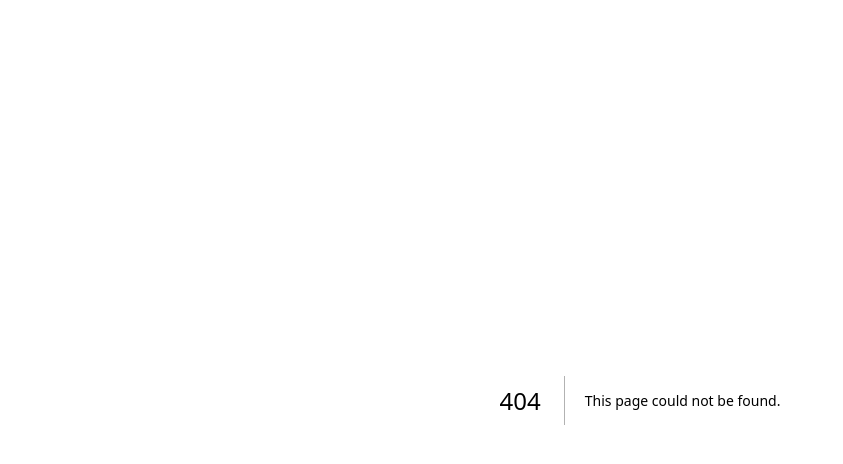
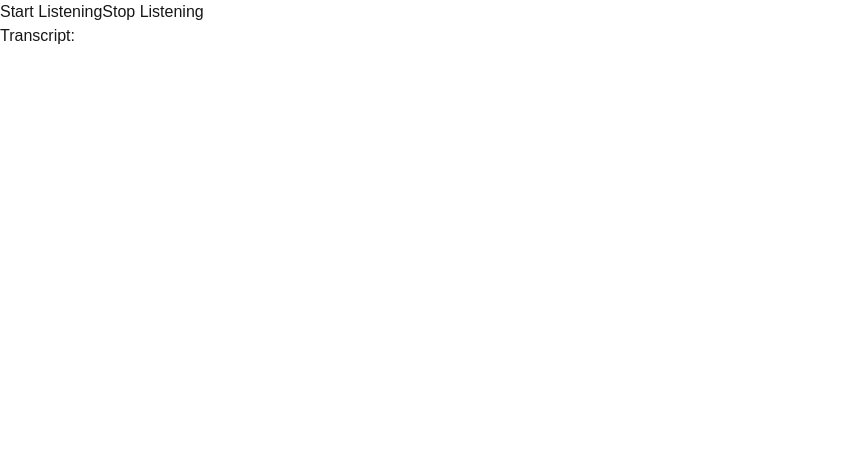
Before and after one commit to suyashrooongta/web-speech, a Next.js app: page /speechrecog in a window 1280 px wide. Before the commit this address had no page. Shown: the top 464 px of the page, without its empty margins (0-843 px from the left). Built offline with nearby package versions, Linux system fonts and the light colour scheme.

Commit message:
Fix prompt and allow specifying context

```diff
--- a/package.json
+++ b/package.json
@@ -13,6 +13,7 @@
   "dependencies": {
     "@langchain/core": "^0.3.55",
     "@langchain/langgraph": "^0.2.69",
+    "@types/dom-speech-recognition": "^0.0.6",
     "axios": "^1.9.0",
     "next": "15.3.1",
     "node-fetch": "^3.3.2",
--- a/pages/api/fixtranscription.ts
+++ b/pages/api/fixtranscription.ts
@@ -12,7 +12,7 @@ export interface KrutrimChatMessage {
 interface KrutrimChatCompletionRequest {
   model: string; // Specify the Krutrim model you want to use
   messages: KrutrimChatMessage[];
-  // Add other parameters as needed based on Krutrim's API (e.g., temperature, max_tokens)
+  temperature?: number; // Optional parameter, adjust as needed
 }
 
 interface KrutrimChatChoice {
@@ -35,6 +35,7 @@ export async function callKrutrimChatCompletions(
   const body: KrutrimChatCompletionRequest = {
     model: modelName,
     messages: messages,
+    temperature: 0.0,
   };
 
   const requestOptions: RequestInit = {
@@ -77,17 +78,36 @@ export default async function handler(
   req: NextApiRequest,
   res: NextApiResponse<Data>
 ) {
+  if (req.method !== "POST") {
+    res.setHeader("Allow", "POST");
+    res.status(405).json({ response: "Method Not Allowed" });
+    return;
+  }
+
+  const { transcript, context } = req.body as {
+    transcript?: string;
+    context?: string;
+  };
+
+  if (typeof transcript !== "string") {
+    res.status(400).json({ response: "Missing or invalid transcript" });
+    return;
+  }
+
   const conversation: KrutrimChatMessage[] = [
     {
       role: "system",
       content:
-        "You are a helpful assistant. The user input will be some transcribed text with potential errors. Please correct the text and return only that, nothing else. Do not improve the text in any other way.",
+        "You are a helpful assistant. The user input will be some transcribed text with potential errors." +
+        (context ? ` Context of the user input: ${context}` : "") +
+        "Please correct the text. You can add punctuation. Do not improve the text in any other way - do not add extra words, do not change the order of words.  Return only the corrected text and not any other text.",
     },
     {
       role: "user",
-      content: req.query.transcript as string,
+      content: transcript,
     },
   ];
+  console.log("Conversation:", conversation); // Log the conversation for debugging
   const modelToUse = "Llama-4-Scout-17B-16E-Instruct";
   const response = await callKrutrimChatCompletions(conversation, modelToUse);
   res.status(200).json({ response: response || "No response" });
--- a/pages/index.tsx
+++ b/pages/index.tsx
@@ -1,23 +1,13 @@
 import React, { useState, useRef } from "react";
 import axios from "axios";
-
-// Declare the SpeechRecognition interface
-declare global {
-  interface Window {
-    SpeechRecognition: any;
-    webkitSpeechRecognition: any;
-  }
-}
-
-// Declare SpeechRecognition
-declare var SpeechRecognition: any;
 
 export default function Home() {
   const [transcript, setTranscript] = useState("");
   const [isListening, setIsListening] = useState(false);
   const [fixedTranscript, setFixedTranscript] = useState("");
-  const recognitionRef = useRef<typeof SpeechRecognition | null>(null);
+  const [context, setContext] = useState("");
   const isListeningRef = useRef(false); // Ref to track listening state
+  const recognitionRef = useRef<SpeechRecognition | null>(null); // Ref for SpeechRecognition instance
 
   const startListening = () => {
     console.log("Starting speech recognition...");
@@ -26,19 +16,49 @@ export default function Home() {
     setFixedTranscript(""); // Clear previous fixed transcript
     isListeningRef.current = true; // Update ref value
 
+    // Get SpeechRecognition from window (cross-browser)
+    const SpeechRecognitionClass =
+      typeof window !== "undefined"
+        ? window.SpeechRecognition || (window as any).webkitSpeechRecognition
+        : undefined;
+
+    if (!SpeechRecognitionClass) {
+      alert("Speech Recognition API is not supported in this browser.");
+      setIsListening(false);
+      return;
+    }
+
     if (!recognitionRef.current) {
-      const recognition = new (window.SpeechRecognition ||
-        window.webkitSpeechRecognition)();
+      const recognition = new SpeechRecognitionClass();
       recognition.lang = "en-US";
       recognition.interimResults = false;
       recognition.continuous = true; // Keep recognition active during pauses
+
+      const SpeechGrammarListClass =
+        typeof window !== "undefined"
+          ? window.SpeechGrammarList || (window as any).webkitSpeechGrammarList
+          : undefined;
+
+      if (!SpeechGrammarListClass) {
+        console.warn(
+          "Speech Grammar List API is not supported in this browser."
+        );
+      } else {
+        const grammarList = new SpeechGrammarListClass();
+        grammarList.addFromString(
+          "#JSGF V1.0; grammar phrases; public <phrase> = OpenAI | SkyForge ;",
+          10
+        );
+        console.log("Grammar list added:", grammarList);
+        recognition.grammars = grammarList;
+      }
 
       recognition.onresult = (event: any) => {
         console.log("Speech recognition result:", event);
         const speechToText = Array.from(event.results)
           .map((result: any) => result[0].transcript)
           .join(".");
-        setTranscript(speechToText); // Replace instead of appending
+        setTranscript(speechToText);
       };
 
       recognition.onend = () => {
@@ -56,20 +76,26 @@ export default function Home() {
 
   const stopListening = async () => {
     setIsListening(false);
+    isListeningRef.current = false; // Update ref value
+    recognitionRef.current?.stop();
     const fixedTranscript = await axios
-      .get("/api/fixtranscription", {
-        params: { transcript },
-      })
+      .post("/api/fixtranscription", { context, transcript })
       .then((res: { data: { response: string } }) => res.data.response);
     setFixedTranscript(fixedTranscript);
+    setContext(""); // Clear context after fixing
     console.log("Fixed transcript:", fixedTranscript);
-    isListeningRef.current = false; // Update ref value
-    recognitionRef.current?.stop();
   };
 
   return (
     <div className="min-h-screen flex flex-col items-center justify-center p-8">
       <h1 className="text-2xl font-bold mb-4">Speech Recognition App</h1>
+      <input
+        type="text"
+        value={context}
+        onChange={(e) => setContext(e.target.value)}
+        placeholder="Enter context here"
+        className="px-4 py-2 border rounded w-full"
+      />
       <div className="flex gap-4">
         <button
           onClick={startListening}
--- /dev/null
+++ b/pages/speechrecog.tsx
@@ -0,0 +1,96 @@
+import React, { useEffect, useState } from "react";
+
+const SpeechRecognitionComponent: React.FC = () => {
+  const [transcript, setTranscript] = useState<string>("");
+  const [isListening, setIsListening] = useState<boolean>(false);
+  const [speechRecognition, setSpeechRecognition] =
+    useState<SpeechRecognition | null>(null);
+
+  useEffect(() => {
+    // Check if the SpeechRecognition API is available in the browser
+    if ("SpeechRecognition" in window || "webkitSpeechRecognition" in window) {
+      // Use the standard API if available, otherwise use the prefixed version for Chrome/Safari
+      const recognition: SpeechRecognition =
+        "SpeechRecognition" in window
+          ? new window.SpeechRecognition()
+          : new (window as any).webkitSpeechRecognition();
+
+      recognition.continuous = true;
+      recognition.interimResults = true;
+      recognition.maxAlternatives = 2; // Limit to two alternatives
+
+      recognition.onstart = () => {
+        setIsListening(true);
+        console.log("Speech recognition started");
+      };
+
+      recognition.onresult = (event: SpeechRecognitionEvent) => {
+        let interimTranscript = "";
+        console.log("Speech recognition result:", event.results);
+        for (let i = event.resultIndex; i < event.results.length; ++i) {
+          if (event.results[i].isFinal) {
+            console.log("Final result:", event.results[i][0].transcript);
+            setTranscript(
+              (prevTranscript) =>
+                prevTranscript + event.results[i][0].transcript
+            );
+          } else {
+            console.log("Interim result:", event.results[i].length);
+            for (let j = 0; j < event.results[i].length; j++) {
+              interimTranscript += event.results[i][j].transcript + "/";
+            }
+          }
+        }
+        // You can handle interim transcripts separately if needed
+        console.log("Interim Transcript:", interimTranscript);
+      };
+
+      recognition.onend = () => {
+        setIsListening(false);
+        console.log("Speech recognition ended");
+      };
+
+      recognition.onerror = (event: SpeechRecognitionErrorEvent) => {
+        console.error("Speech recognition error:", event.error, event.message);
+        setIsListening(false);
+      };
+
+      setSpeechRecognition(recognition);
+    } else {
+      console.error("Speech Recognition API is not supported in this browser.");
+    }
+
+    // Cleanup function to stop recognition if the component unmounts
+    return () => {
+      if (speechRecognition) {
+        speechRecognition.stop();
+      }
+    };
+  }, []);
+
+  const startListening = () => {
+    if (speechRecognition && !isListening) {
+      speechRecognition.start();
+    }
+  };
+
+  const stopListening = () => {
+    if (speechRecognition && isListening) {
+      speechRecognition.stop();
+    }
+  };
+
+  return (
+    <div>
+      <button onClick={startListening} disabled={isListening}>
+        Start Listening
+      </button>
+      <button onClick={stopListening} disabled={!isListening}>
+        Stop Listening
+      </button>
+      <p>Transcript: {transcript}</p>
+    </div>
+  );
+};
+
+export default SpeechRecognitionComponent;
--- a/tsconfig.json
+++ b/tsconfig.json
@@ -15,7 +15,9 @@
     "incremental": true,
     "paths": {
       "@/*": ["./*"]
-    }
+    },
+
+    "typeRoots": ["./node_modules/@types", "./types"]
   },
   "include": ["next-env.d.ts", "**/*.ts", "**/*.tsx"],
   "exclude": ["node_modules"]
```
Also changed, not shown: 1 other file (tests, documents, lock files or other folders).
